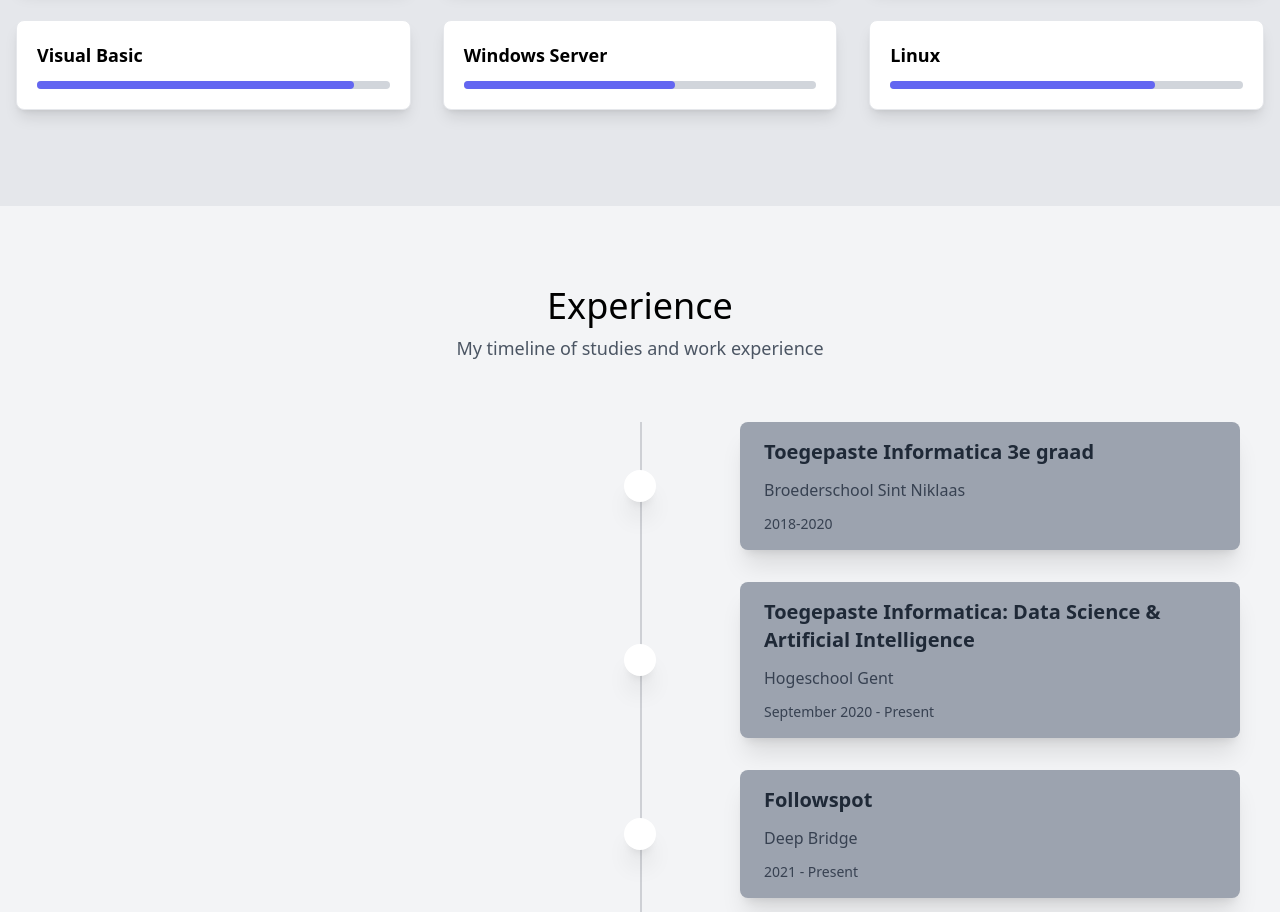
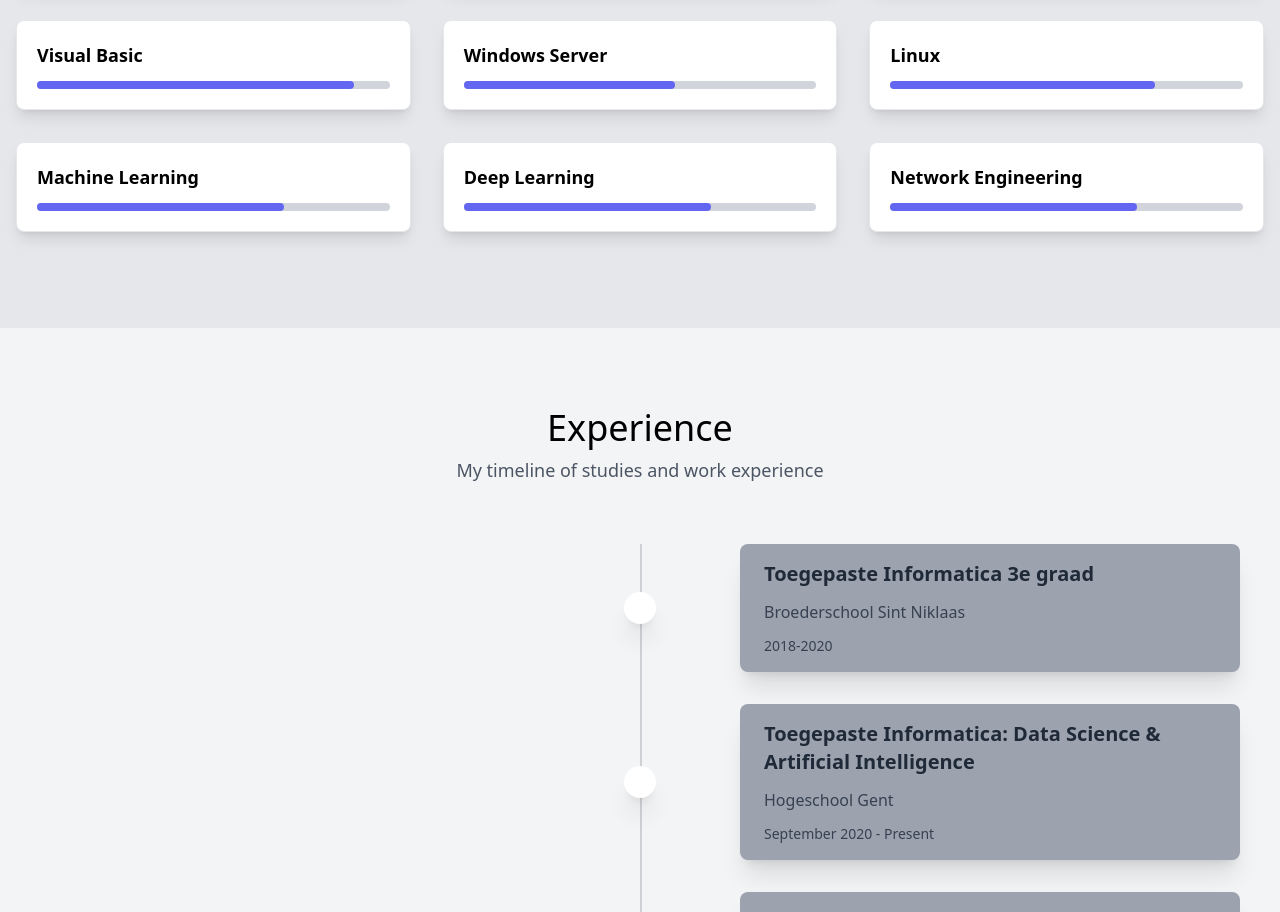
Before and after one commit to quintinmintiens/QuintinMintiens, a React (Create React App) app in the folder quintinmintiens/: page / in a window 1280 px wide. Shown: the part 2280-3192 px from the top of the page. Built offline with nearby package versions, Linux system fonts and the light colour scheme.

Commit message:
Update Skills.js

```diff
--- a/quintinmintiens/src/Skills.js
+++ b/quintinmintiens/src/Skills.js
@@ -45,6 +45,9 @@ function Skills() {
     { name: "Visual Basic", level: "90%" },
     { name: "Windows Server", level: "60%" },
     { name: "Linux", level: "75%" },
+    { name: "Machine Learning", level: "70%" },
+    { name: "Deep Learning", level: "70%" },
+    { name: "Network Engineering", level: "70%" },
 
 
 
```
